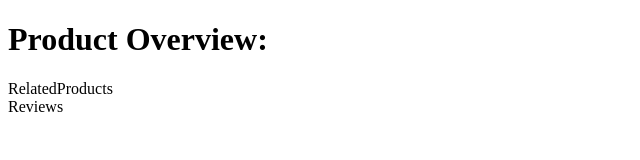
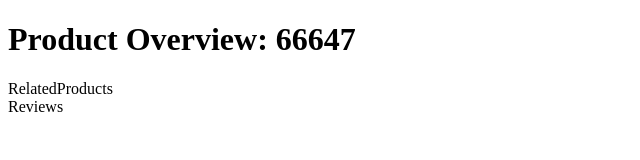
Before and after one commit to HR-FEC-Titan/FEC-Atelier, a React app: page / in a window 1280 px wide. Shown: the top 160 px of the page, without its empty margins (0-640 px from the left). Built offline with nearby package versions, Linux system fonts and the light colour scheme; the HTML template or start-up script is replaced by a standard one.

Commit message:
not sure

```diff
--- a/client/src/components/Overview/Overview.jsx
+++ b/client/src/components/Overview/Overview.jsx
@@ -1,18 +1,15 @@
 import React from 'react';
+import { useState } from 'react';
 
-class Overview extends React.Component {
-  constructor(props) {
-    super(props);
-    this.state = {
+var Overview = () => {
 
-    };
-  }
+  const [id, setId] = useState(66647);
 
-  render() {
+
     return <div>
-      <h1>Product Overview: {this.props.id}</h1>
+      <h1 onClick={() => {setId(id + 1)} }>Product Overview: { id }</h1>
     </div>
-  }
+
 }
 
 export default Overview;
```
Also changed, not shown: 2 other files (tests, documents, lock files or other folders).
